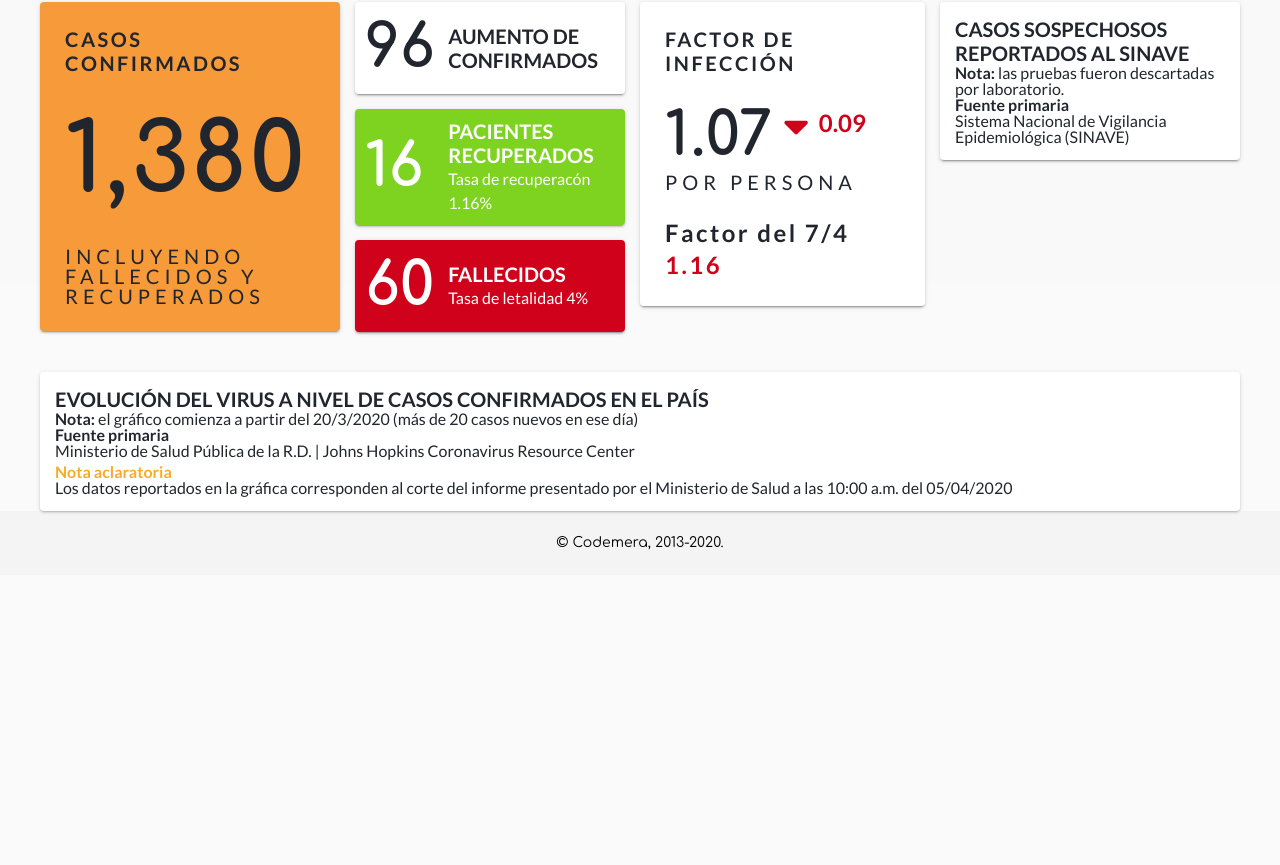
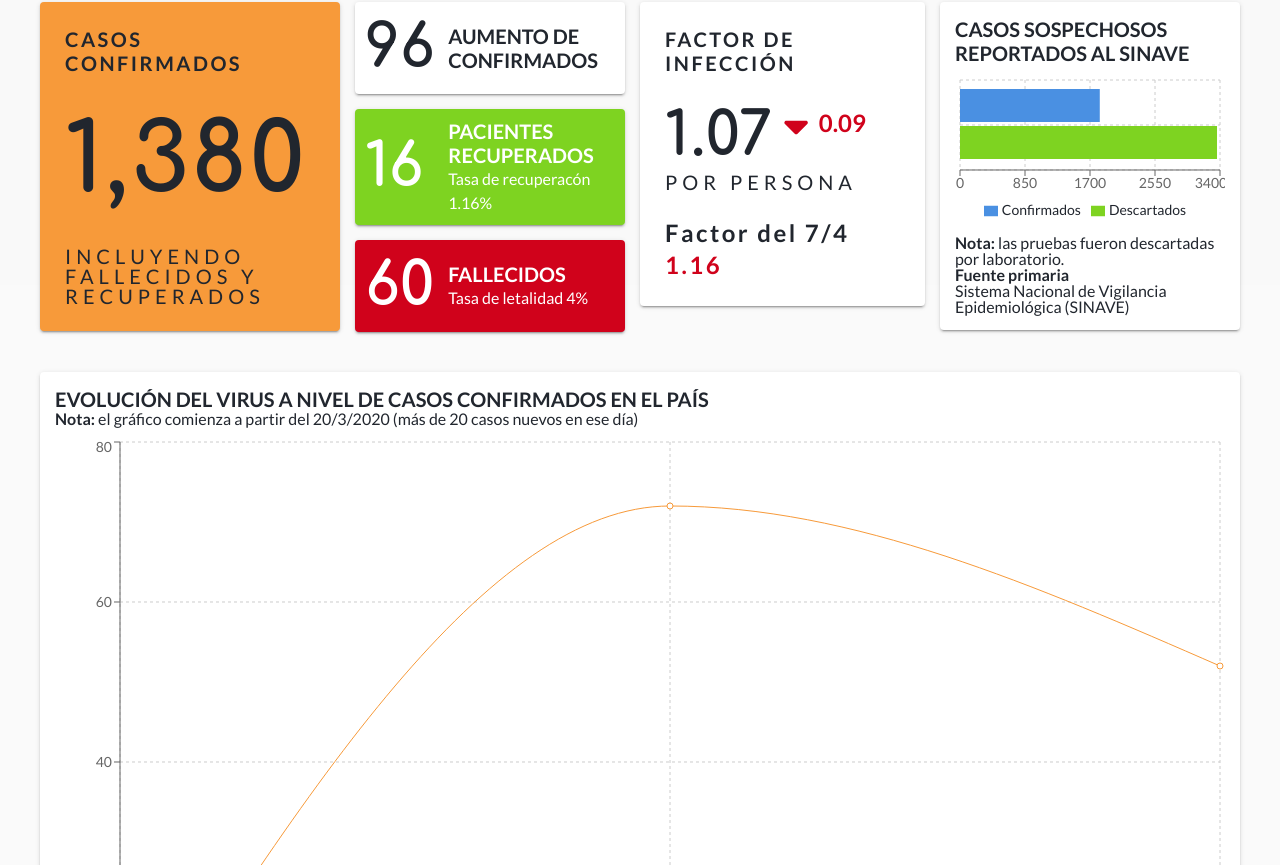
Before and after one commit to coronavirusRD/covid19-web, a React (Create React App) app: page / in a window 1280 px wide. Shown: the part 515-1380 px from the top of the page. Before the commit the page ends 1090 px from the top, so only its background shows below. Built offline with nearby package versions, Linux system fonts and the light colour scheme.

Commit message:
Added react-virtualized-auto-sizer. Added LineChart and BarChart component. Wrapped LineChart and BarChart in an AutoSizer for mobile responsiveness.

```diff
--- a/package.json
+++ b/package.json
@@ -18,6 +18,7 @@
     "react-dom": "^16.13.1",
     "react-router-dom": "^5.1.2",
     "react-scripts": "3.4.1",
+    "react-virtualized-auto-sizer": "^1.0.2",
     "recharts": "^1.8.5"
   },
   "scripts": {
--- /dev/null
+++ b/src/components/Chart/BarChart.jsx
@@ -0,0 +1,86 @@
+import React, { memo, useEffect, useState } from "react";
+import PropTypes from "prop-types";
+import isEmpty from "lodash/isEmpty";
+import omit from "lodash/omit";
+import AutoSizer from "react-virtualized-auto-sizer";
+import {
+  BarChart,
+  Bar,
+  CartesianGrid,
+  Legend,
+  Tooltip,
+  XAxis,
+  YAxis,
+} from "recharts";
+import { VERTICAL, HORIZONTAL } from "./constants";
+
+const CovidBarChart = ({
+  layout,
+  dataKey,
+  height,
+  strokeDasharray,
+  xaxis,
+  yaxis,
+  colors,
+  data,
+}) => {
+  const [bars, setBars] = useState([]);
+
+  useEffect(() => {
+    if (!isEmpty(data)) {
+      const obj = omit(data[0], dataKey);
+
+      setBars(Object.keys(obj));
+    }
+  }, [dataKey, data]);
+
+  return (
+    <AutoSizer>
+      {({ width }) => (
+        <BarChart
+          className="covid19-bar-chart"
+          layout={layout}
+          data={data}
+          width={width}
+          height={height}
+        >
+          <CartesianGrid strokeDasharray={strokeDasharray} />
+          <XAxis {...xaxis} />
+          <YAxis {...yaxis} />
+          <Tooltip />
+          <Legend />
+          {bars.map((key, idx) => {
+            let color = colors[0];
+
+            if (colors.length > 1) color = colors[idx];
+
+            return <Bar dataKey={key} fill={color} />;
+          })}
+        </BarChart>
+      )}
+    </AutoSizer>
+  );
+};
+
+CovidBarChart.defaultProps = {};
+
+CovidBarChart.propTypes = {
+  layout: PropTypes.oneOf([VERTICAL, HORIZONTAL]),
+  dataKey: PropTypes.string,
+  height: PropTypes.number,
+  strokeDasharray: PropTypes.string,
+  xaxis: PropTypes.shape({
+    dataKey: PropTypes.string,
+    type: PropTypes.string,
+    hide: PropTypes.bool,
+  }),
+  yaxis: PropTypes.shape({
+    dataKey: PropTypes.string,
+    type: PropTypes.string,
+    hide: PropTypes.bool,
+  }),
+  colors: PropTypes.arrayOf(PropTypes.string),
+  data: PropTypes.arrayOf(PropTypes.object),
+};
+
+export default memo(CovidBarChart);
--- /dev/null
+++ b/src/components/Chart/LineChart.jsx
@@ -0,0 +1,86 @@
+import React, { memo, useEffect, useState } from "react";
+import PropTypes from "prop-types";
+import isEmpty from "lodash/isEmpty";
+import omit from "lodash/omit";
+import AutoSizer from "react-virtualized-auto-sizer";
+import {
+  LineChart,
+  CartesianGrid,
+  Legend,
+  Line,
+  Tooltip,
+  XAxis,
+  YAxis,
+} from "recharts";
+import { VERTICAL, HORIZONTAL } from "./constants";
+
+const CovidLineChart = ({
+  layout,
+  dataKey,
+  height,
+  strokeDasharray,
+  xaxis,
+  yaxis,
+  colors,
+  data,
+}) => {
+  const [lines, setBars] = useState([]);
+
+  useEffect(() => {
+    if (!isEmpty(data)) {
+      const obj = omit(data[0], dataKey);
+
+      setBars(Object.keys(obj));
+    }
+  }, [dataKey, data]);
+
+  return (
+    <AutoSizer>
+      {({ width }) => (
+        <LineChart
+          className="covid19-bar-chart"
+          layout={layout}
+          data={data}
+          width={width}
+          height={height}
+        >
+          <CartesianGrid strokeDasharray={strokeDasharray} />
+          <XAxis {...xaxis} />
+          <YAxis {...yaxis} />
+          <Tooltip />
+          <Legend />
+          {lines.map((key, idx) => {
+            let color = colors[0];
+
+            if (colors.length > 1) color = colors[idx];
+
+            return <Line type="monotone" dataKey={key} stroke={color} />;
+          })}
+        </LineChart>
+      )}
+    </AutoSizer>
+  );
+};
+
+CovidLineChart.defaultProps = {};
+
+CovidLineChart.propTypes = {
+  layout: PropTypes.oneOf([VERTICAL, HORIZONTAL]),
+  dataKey: PropTypes.string,
+  height: PropTypes.number,
+  strokeDasharray: PropTypes.string,
+  xaxis: PropTypes.shape({
+    dataKey: PropTypes.string,
+    type: PropTypes.string,
+    hide: PropTypes.bool,
+  }),
+  yaxis: PropTypes.shape({
+    dataKey: PropTypes.string,
+    type: PropTypes.string,
+    hide: PropTypes.bool,
+  }),
+  colors: PropTypes.arrayOf(PropTypes.string),
+  data: PropTypes.arrayOf(PropTypes.object),
+};
+
+export default memo(CovidLineChart);
--- /dev/null
+++ b/src/components/Chart/constants.js
@@ -0,0 +1,4 @@
+export const BAR = 'bar';
+export const LINE = 'line';
+export const VERTICAL = "vertical";
+export const HORIZONTAL = "horizontal";
--- a/src/components/Chart/index.jsx
+++ b/src/components/Chart/index.jsx
@@ -6,20 +6,9 @@ import pick from "lodash/pick";
 import isEmpty from "lodash/isEmpty";
 import { Typography } from "@material-ui/core";
 import Paper from "../Paper";
-// import HorizontalChart from "./HorizontalChart";
-// import VerticalChart from "./VerticalChart";
-
-const VERTICAL = "vertical";
-const HORIZONTAL = "horizontal";
-
-const LEGEND = {
-  position: "bottom",
-  labels: {
-    fontFamily: "Lato",
-    fontColor: "#21262e",
-    fontWeight: "bold",
-  },
-};
+import BarChart from "./BarChart";
+import LineChart from "./LineChart";
+import { BAR, LINE, VERTICAL, HORIZONTAL } from "./constants";
 
 const Chart = (props) => {
   const getNote = () => {
@@ -32,17 +21,27 @@ const Chart = (props) => {
     );
   };
 
-  // const getChart = () => {
-  //   let Comp = undefined;
+  const getChart = () => {
+    let Comp = undefined;
 
-  //   if (props.type === VERTICAL) Comp = VerticalChart;
-  //   else if (props.type === HORIZONTAL) Comp = HorizontalChart;
+    if (props.type === BAR) Comp = BarChart;
+    else if (props.type === LINE) Comp = LineChart;
 
-  //   return React.createElement(Comp, {
-  //     ...pick(props, ["id", "labels", "datasets"]),
-  //     legend: LEGEND,
-  //   });
-  // };
+    console.log("COMP", Comp);
+
+    return React.createElement(Comp, {
+      ...pick(props, [
+        "layout",
+        "dataKey",
+        "height",
+        "strokeDasharray",
+        "xaxis",
+        "yaxis",
+        "colors",
+        "data",
+      ]),
+    });
+  };
 
   return (
     <div className={classnames("covid19-chart", props.className, props.type)}>
@@ -52,7 +51,16 @@ const Chart = (props) => {
             {props.title}
           </Typography>
           {!props.noteLocationBottom && getNote()}
-          {/* {getChart()} */}
+          <div
+            style={{
+              marginTop: "10px",
+              marginBottom: "10px",
+              width: "100%",
+              height: props.height,
+            }}
+          >
+            {getChart()}
+          </div>
           {props.noteLocationBottom && getNote()}
           {!isEmpty(props.primarySource) && (
             <div>
@@ -69,7 +77,10 @@ const Chart = (props) => {
           )}
           {!isEmpty(props.explanatoryNote) && (
             <div>
-              <Typography className="chart-bottom-explanatory-note-title" variant="subtitle1">
+              <Typography
+                className="chart-bottom-explanatory-note-title"
+                variant="subtitle1"
+              >
                 Nota aclaratoria
               </Typography>
               <Typography
@@ -88,25 +99,52 @@ const Chart = (props) => {
 
 Chart.defaultProps = {
   className: null,
-  type: "vertical",
+  type: BAR,
+  layout: HORIZONTAL,
+  dataKey: "name",
+  height: 150,
+  strokeDasharray: "3 3",
   note: "",
   explanatoryNote: "",
   noteLocationBottom: true,
-  labels: [],
-  datasets: [],
+  xaxis: {
+    dataKey: "name",
+    type: "category",
+    hide: false,
+  },
+  yaxis: {
+    dataKey: "",
+    type: "number",
+    hide: false,
+  },
+  colors: ["#4a90e2"],
+  data: [],
 };
 
 Chart.propTypes = {
-  id: PropTypes.string.isRequired,
   className: PropTypes.string,
-  type: PropTypes.oneOf(["vertical", "horizontal"]),
+  type: PropTypes.oneOf([]),
+  layout: PropTypes.oneOf([VERTICAL, HORIZONTAL]),
+  dataKey: PropTypes.string.isRequired,
+  height: PropTypes.number,
+  strokeDasharray: PropTypes.string,
   title: PropTypes.string.isRequired,
   note: PropTypes.string,
   primarySource: PropTypes.string,
   explanatoryNote: PropTypes.string,
+  xaxis: PropTypes.shape({
+    dataKey: PropTypes.string,
+    type: PropTypes.string,
+    hide: PropTypes.bool,
+  }),
+  yaxis: PropTypes.shape({
+    dataKey: PropTypes.string,
+    type: PropTypes.string,
+    hide: PropTypes.bool,
+  }),
+  colors: PropTypes.arrayOf(PropTypes.string),
+  data: PropTypes.arrayOf(PropTypes.object),
   noteLocationBottom: PropTypes.bool,
-  labels: PropTypes.arrayOf(PropTypes.string),
-  datasets: PropTypes.arrayOf(PropTypes.object),
 };
 
 export default memo(Chart);
--- a/src/components/Chart/style.scss
+++ b/src/components/Chart/style.scss
@@ -12,12 +12,16 @@
     text-transform: uppercase;
   }
 
-  canvas {
-    margin: 15px 0;
+  .chart-bottom-title {
+    font-weight: 700;
   }
 
-  .chart-bottom-title {
-    font-weight: 700;
+  .recharts-legend-wrapper {
+    ul {
+      li {
+        text-transform: capitalize;
+      }
+    }
   }
 
   .chart-bottom-explanatory-note-title {
--- a/src/views/Home/components/SummaryCases.jsx
+++ b/src/views/Home/components/SummaryCases.jsx
@@ -53,24 +53,21 @@ const SummaryCases = ({ total, newCases, recovered, deceased, day, month }) => {
       </Grid>
       <Grid className="covid19-suspects-chart" item xs={12} lg={3}>
         <Chart
-          id="sinave"
-          type="horizontal"
+          layout="vertical"
+          height={150}
           title="casos sospechosos reportados al sinave"
           note="las pruebas fueron descartadas por laboratorio."
           primarySource="Sistema Nacional de Vigilancia Epidemiol&oacute;gica (SINAVE)"
-          labels={[label]}
-          datasets={[
-            {
-              label: "Confirmados",
-              backgroundColor: "#4a90e2",
-              data: [1828],
-            },
-            {
-              label: "Descartados",
-              fontColor: "#21262e",
-              backgroundColor: "#7ed321",
-              data: [3661],
-            },
+          xaxis={{
+            type: "number",
+          }}
+          yaxis={{
+            type: "category",
+            hide: true,
+          }}
+          colors={["#4a90e2", "#7ed321"]}
+          data={[
+            { name: "confirmados", confirmados: "1828", descartados: "3361" },
           ]}
         />
       </Grid>
--- a/src/views/Home/index.jsx
+++ b/src/views/Home/index.jsx
@@ -49,13 +49,35 @@ const Home = () => {
       />
       <Grid item xs={12}>
         <Chart
-          id="covid19-evolution-chart"
           className="covid19-evolution-chart"
+          type="line"
+          height={700}
           title="evoluci&oacute;n del virus a nivel de casos confirmados en el pa&iacute;s"
           note="el gr&aacute;fico comienza a partir del 20/3/2020 (m&aacute;s de 20 casos nuevos en ese d&iacute;a)"
           primarySource="Ministerio de Salud P&uacute;blica de la R.D. | Johns Hopkins Coronavirus Resource Center"
           explanatoryNote="Los datos reportados en la gr&aacute;fica corresponden al corte del informe presentado por el Ministerio de Salud a las 10:00 a.m. del 05/04/2020"
           noteLocationBottom={false}
+          colors={["#f79a3a", "#d0021b", "#7ed321"]}
+          data={[
+            {
+              name: "19/03",
+              confirmados: "0",
+              defunciones: "0",
+              recuperados: "0",
+            },
+            {
+              name: "20/03",
+              confirmados: "72",
+              defunciones: "0",
+              recuperados: "10",
+            },
+            {
+              name: "21/03",
+              confirmados: "52",
+              defunciones: "7",
+              recuperados: "3",
+            },
+          ]}
         />
       </Grid>
     </div>
```
Also changed, not shown: 1 other file (tests, documents, lock files or other folders).
